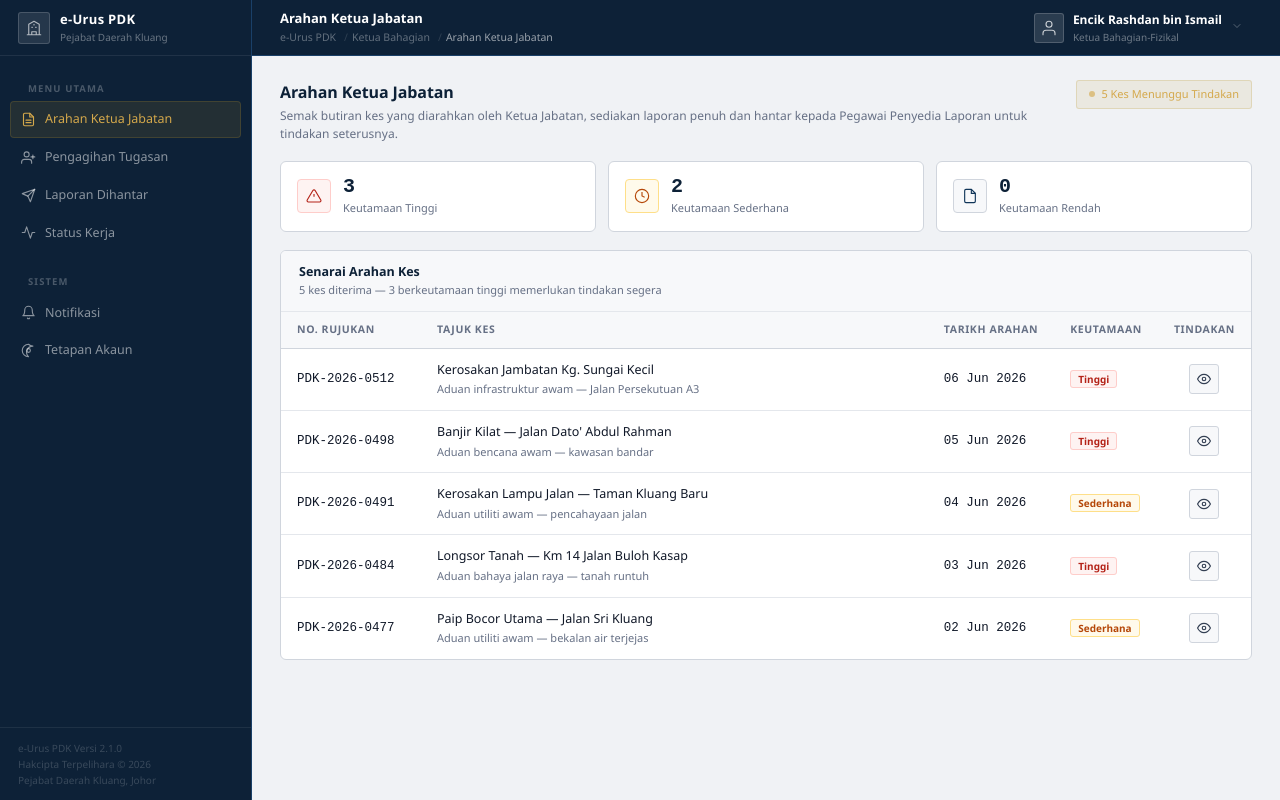
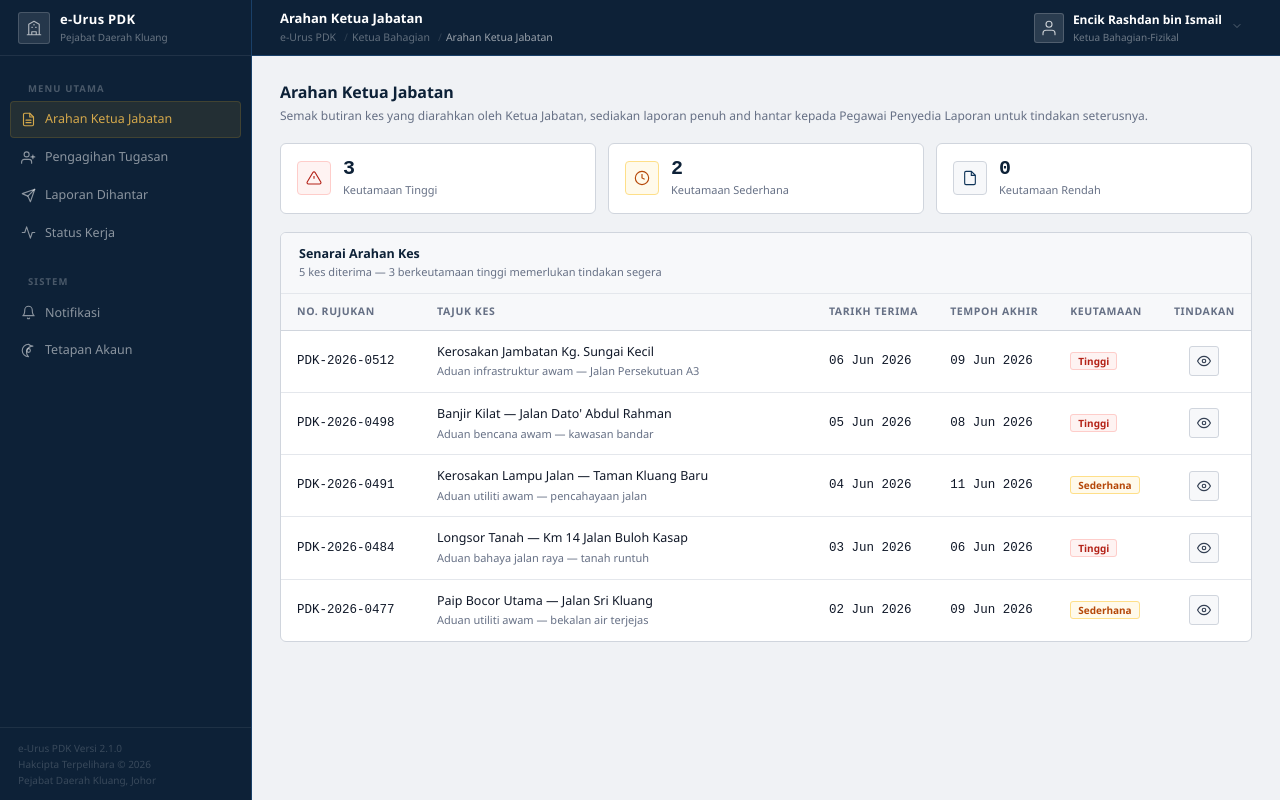
Before and after one commit to tirazman/TRIPLEA-SCSE2243-ADP-PROJECT1, a React (Vite) app in the folder frontend/: page /ketua-bahagian/arahan-ketua-jabatan in a window 1280 px wide. Built offline with nearby package versions, Linux system fonts and the light colour scheme.

Commit message:
Update KB

```diff
--- a/frontend/src/data/arahanKetuaJabatanData.jsx
+++ b/frontend/src/data/arahanKetuaJabatanData.jsx
@@ -8,6 +8,7 @@ export const arahanKes = [
     subtajuk: "Aduan infrastruktur awam — Jalan Persekutuan A3",
     tarikhArahan: "06 Jun 2026",
     tarikhTerima: "06 Jun 2026, 09:42 PG",
+    tempohAkhir: "09 Jun 2026", // <-- TAMBAH INI
     kategori: "Infrastruktur Awam",
     pemohon: "Ahmad Fauzi bin Sulaiman",
     keutamaan: "Tinggi",
@@ -23,6 +24,7 @@ export const arahanKes = [
     subtajuk: "Aduan bencana awam — kawasan bandar",
     tarikhArahan: "05 Jun 2026",
     tarikhTerima: "05 Jun 2026, 08:15 PG",
+    tempohAkhir: "08 Jun 2026", // <-- TAMBAH INI
     kategori: "Bencana Awam",
     pemohon: "Siti Hajar binti Kamarudin",
     keutamaan: "Tinggi",
@@ -38,6 +40,7 @@ export const arahanKes = [
     subtajuk: "Aduan utiliti awam — pencahayaan jalan",
     tarikhArahan: "04 Jun 2026",
     tarikhTerima: "04 Jun 2026, 02:30 PTG",
+    tempohAkhir: "11 Jun 2026", // <-- TAMBAH INI
     kategori: "Utiliti Awam",
     pemohon: "Radzuan bin Harun",
     keutamaan: "Sederhana",
@@ -53,6 +56,7 @@ export const arahanKes = [
     subtajuk: "Aduan bahaya jalan raya — tanah runtuh",
     tarikhArahan: "03 Jun 2026",
     tarikhTerima: "03 Jun 2026, 07:55 PG",
+    tempohAkhir: "06 Jun 2026", // <-- TAMBAH INI
     kategori: "Bahaya Awam",
     pemohon: "Hairul Nizam bin Othman",
     keutamaan: "Tinggi",
@@ -68,6 +72,7 @@ export const arahanKes = [
     subtajuk: "Aduan utiliti awam — bekalan air terjejas",
     tarikhArahan: "02 Jun 2026",
     tarikhTerima: "02 Jun 2026, 11:20 PG",
+    tempohAkhir: "09 Jun 2026", // <-- TAMBAH INI
     kategori: "Utiliti Awam",
     pemohon: "Norashikin binti Yusof",
     keutamaan: "Sederhana",
--- a/frontend/src/view/KetuaBahagian/KBArahanKetuaJabatan.jsx
+++ b/frontend/src/view/KetuaBahagian/KBArahanKetuaJabatan.jsx
@@ -35,21 +35,10 @@ function ViewSenarai({ onSemak }) {
         <div>
           <h1 className="page-heading">Arahan Ketua Jabatan</h1>
           <p className="page-subheading">
-            Semak butiran kes yang diarahkan oleh Ketua Jabatan, sediakan laporan penuh dan hantar kepada Pegawai Penyedia Laporan untuk tindakan seterusnya.
+            Semak butiran kes yang diarahkan oleh Ketua Jabatan, sediakan laporan penuh and hantar kepada Pegawai Penyedia Laporan untuk tindakan seterusnya.
           </p>
         </div>
-        <div style={{
-          display: "flex", alignItems: "center", gap: 6, padding: "5px 12px",
-          background: "rgba(184,146,42,0.1)", border: "1px solid rgba(184,146,42,0.22)",
-          borderRadius: "var(--radius-sm)", fontSize: 11, fontWeight: 500, color: "#d4a84b",
-          whiteSpace: "nowrap",
-        }}>
-          <span style={{
-            width: 6, height: 6, borderRadius: "50%", background: "#d4a84b",
-            display: "inline-block", animation: "blink 2s ease-in-out infinite",
-          }} />
-          {arahanKes.length} Kes Menunggu Tindakan
-        </div>
+        {/* Lencana status kes menunggu tindakan telah dibuang dari sini */}
       </div>
 
       <div className="summary-strip">
@@ -109,6 +98,7 @@ function ViewSenarai({ onSemak }) {
             <col style={{ width: "140px" }} />
             <col />
             <col style={{ width: "120px" }} />
+            <col style={{ width: "120px" }} />
             <col style={{ width: "100px" }} />
             <col style={{ width: "80px" }} />
           </colgroup>
@@ -116,7 +106,8 @@ function ViewSenarai({ onSemak }) {
             <tr>
               <th>No. Rujukan</th>
               <th>Tajuk Kes</th>
-              <th>Tarikh Arahan</th>
+              <th>Tarikh Terima</th>
+              <th>Tempoh Akhir</th>
               <th>Keutamaan</th>
               <th style={{ textAlign: "center" }}>Tindakan</th>
             </tr>
@@ -129,7 +120,10 @@ function ViewSenarai({ onSemak }) {
                   <div className="td-tajuk">{kes.tajuk}</div>
                   <div className="td-tajuk-sub">{kes.subtajuk}</div>
                 </td>
-                <td className="td-date">{kes.tarikhArahan}</td>
+                {/* Memaparkan tarikh sahaja tanpa format masa */}
+                <td className="td-date">{kes.tarikhTerima ? kes.tarikhTerima.split(',')[0] : "-"}</td>
+                {/* Menggunakan stail teks standard yang sama seperti ruangan lain */}
+                <td className="td-date">{kes.tempohAkhir || "-"}</td>
                 <td><PriorityBadge keutamaan={kes.keutamaan} /></td>
                 <td style={{ textAlign: "center" }}>
                   <button
```
